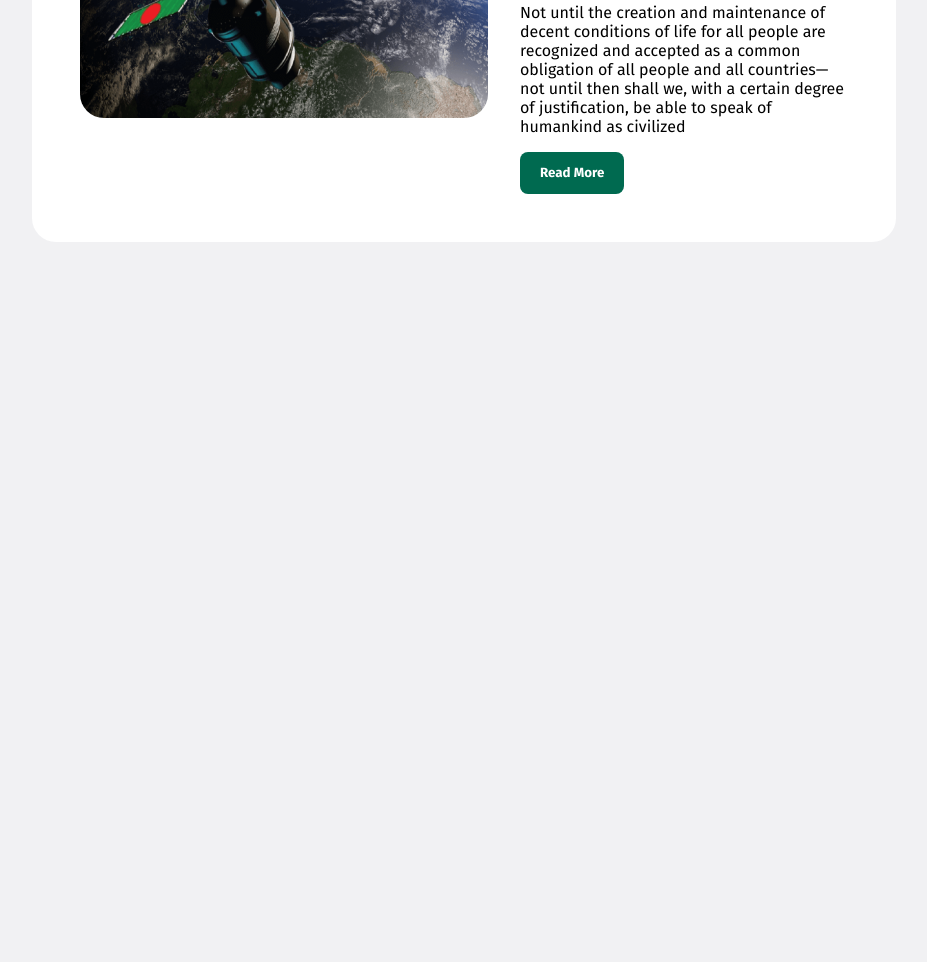
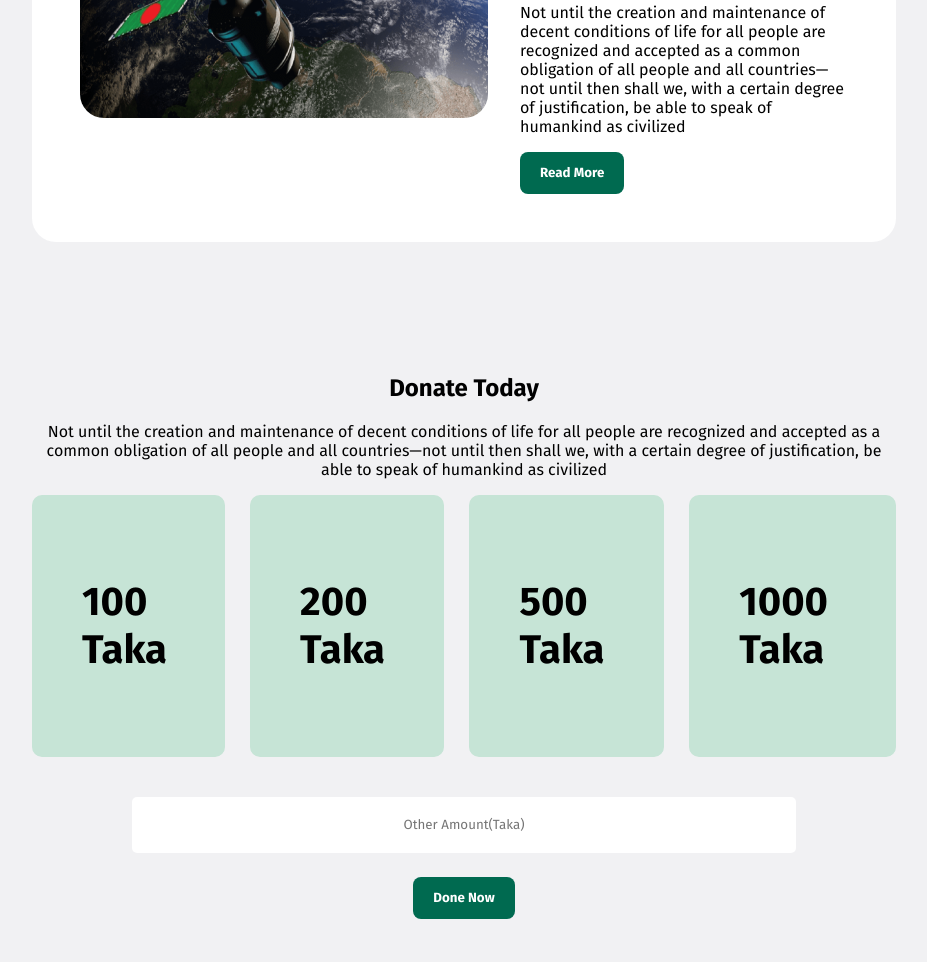
Before and after one commit to Deepu5063/Assignment-one, a plain HTML site: page index.html in a window 1280 px wide. Shown: the part 2722-3684 px from the top of the page, without its empty margins (176-1103 px from the left). Before the commit the page ends 3040 px from the top, so only its background shows below. Drawn offline with Linux system fonts and the light colour scheme.

Commit message:
donate section Done

```diff
--- a/index.html
+++ b/index.html
@@ -114,6 +114,32 @@
     </section>
     <!-- cart 3 end -->
     <!-- donate part start -->
-     <section class="donate"></section>
+     <section class="donate">
+        <h1 class="title text-center">Donate Today</h1>
+        <p class="ds text-center">Not until the creation and maintenance of decent conditions of life for all people are recognized and accepted as a common obligation of all people and all countries—not until then shall we,
+        with a certain degree of justification, be able to speak of humankind as civilized</p>
+        <div class="all-cart">
+            <div class="cart">
+                <h1>100 Taka</h1>
+            </div>
+            <div class="cart">
+                <h1>200 Taka</h1>
+            </div>
+            <div class="cart">
+                <h1>500 Taka</h1>
+            </div>
+            <div class="cart"> <h1>1000 Taka</h1></div>
+
+        </div>
+        <div class="field">
+            <input type="text" placeholder="Other Amount(Taka)">
+            <div class="text-center">
+                <button class="donatebtn">Done Now</button>
+            </div>
+        </div>
+
+
+     </section>
+
 </body>
 </html>
--- a/style/style.css
+++ b/style/style.css
@@ -2,6 +2,9 @@
 @import url('https://fonts.googleapis.com/css2?family=Fira+Sans:ital,wght@0,100;0,200;0,300;0,400;0,500;0,600;0,700;0,800;0,900;1,100;1,200;1,300;1,400;1,500;1,600;1,700;1,800;1,900&display=swap');
 *{
     font-family: "Fira Sans", serif;
+}
+.text-center{
+    text-align: center;
 }
 body{
     background-color: #f1f1f3;
@@ -179,3 +182,45 @@ nav li a{
     border-radius: 8px;
     border: none;
  }
+ .donate{
+    margin: 0 auto ;
+    padding: 44px 200px;
+ }
+ .donate .all-cart{
+    display: flex;
+    justify-content: center;
+    gap: 25px;
+
+ }
+ .donate .all-cart .cart{
+    padding: 50px;
+    border-radius: 10px;
+    bottom: 30px;
+    background-color: #c6e4d6;
+ }
+ .donate .all-cart .cart h1{
+    font-size: 40px;
+    font-weight: 70px;
+ }
+ .donate .field{
+    display: flex;
+    flex-direction: column;
+    padding: 40px;
+    justify-content: center;
+ }
+ .donate .field input{
+    border-radius: 5px;
+    border: none;
+    margin: auto 60px;
+    padding: 20px;
+    text-align: center;
+ }
+ .donate .field .donatebtn{
+    background-color: #006A50;
+    color: white;
+    font-weight: bold;
+    padding: 13px 20px;
+    border-radius: 8px;
+    border: none;
+    margin-top: 24px;
+ }
```
